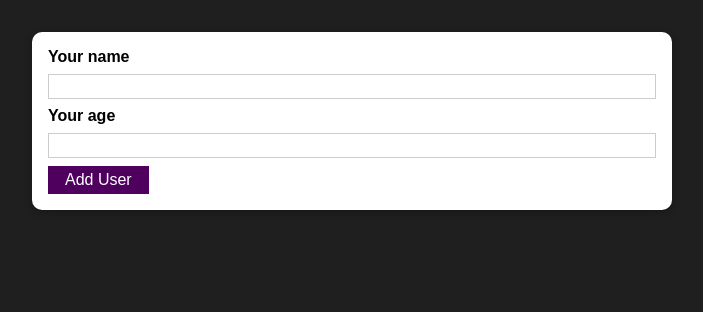
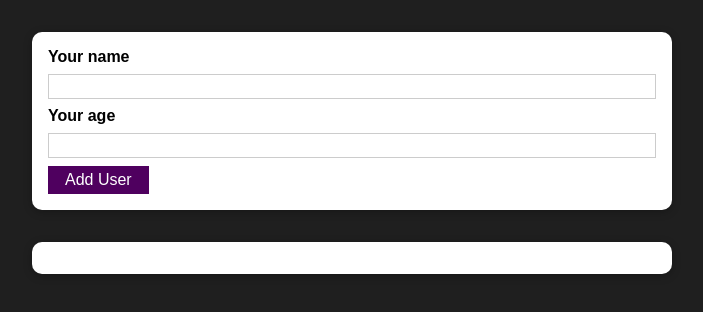
Before and after one commit to hafsasaleem27/user-actions, a React (Create React App) app: page / in a window 1280 px wide. Shown: the top 312 px of the page, without its empty margins (288-991 px from the left). Built offline with nearby package versions, Linux system fonts and the light colour scheme.

Commit message:
Add users list component for rendering a list of users

```diff
--- a/src/App.js
+++ b/src/App.js
@@ -1,10 +1,12 @@
 import React from 'react';
 import AddUser from './components/Users/AddUser';
+import UsersList from './components/Users/UsersList';
 
 function App() {
   return (
     <div>
       <AddUser/>
+      <UsersList users={[]}/>
     </div>
   );
 }
--- /dev/null
+++ b/src/components/Users/UsersList.js
@@ -0,0 +1,19 @@
+import React from "react";
+import Card from "../UI/Card/Card";
+import styles from "./UsersList.module.css";
+
+const UsersList = (props) => {
+  return (
+    <Card className={styles.users}>
+      <ul>
+        {props.users.map((user) => (
+          <li>
+            {user.name} ({user.age} years old)
+          </li>
+        ))}
+      </ul>
+    </Card>
+  );
+};
+
+export default UsersList;
--- /dev/null
+++ b/src/components/Users/UsersList.module.css
@@ -0,0 +1,16 @@
+.users {
+  margin: 2rem auto;
+  width: 90%;
+  max-width: 40rem;
+}
+
+.users ul {
+  list-style: none;
+  padding: 1rem;
+}
+
+.users li {
+  border: 1px solid #ccc;
+  margin: 0.5rem 0;
+  padding: 0.5rem;
+}
```
